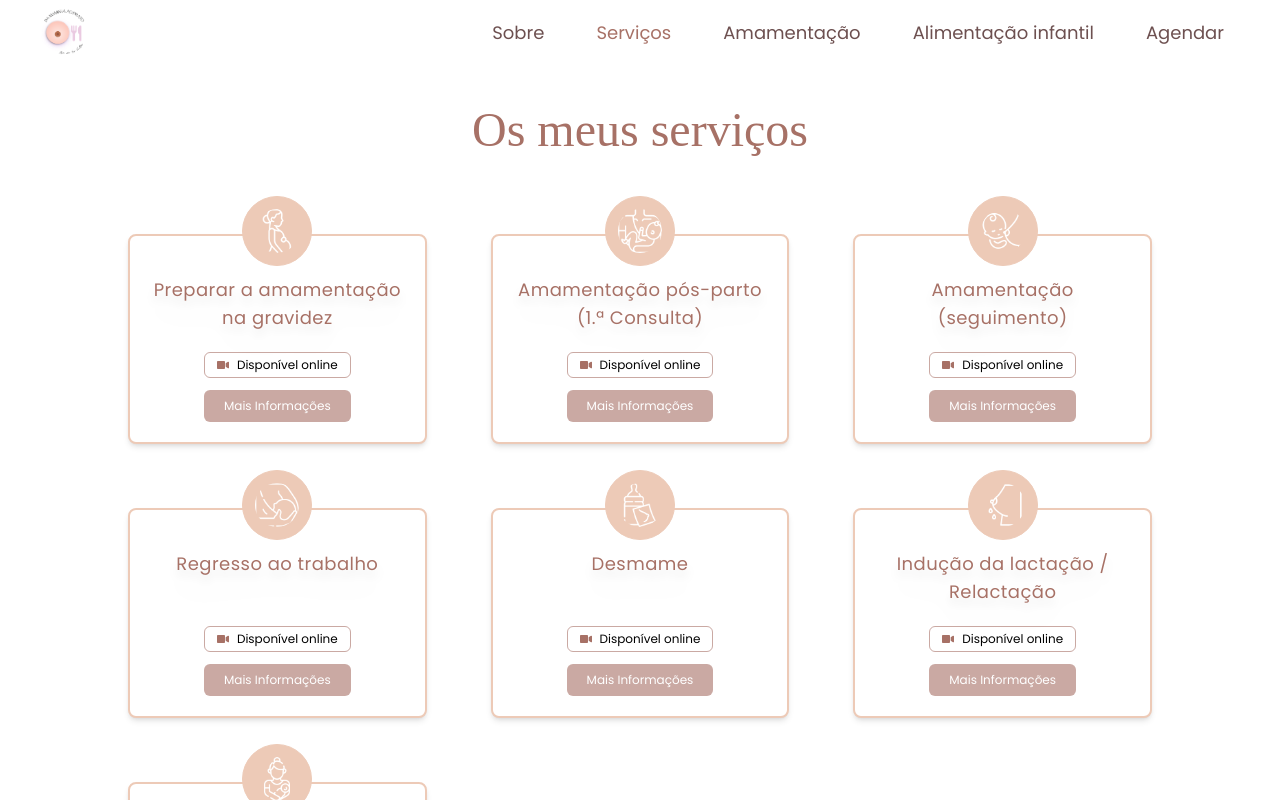
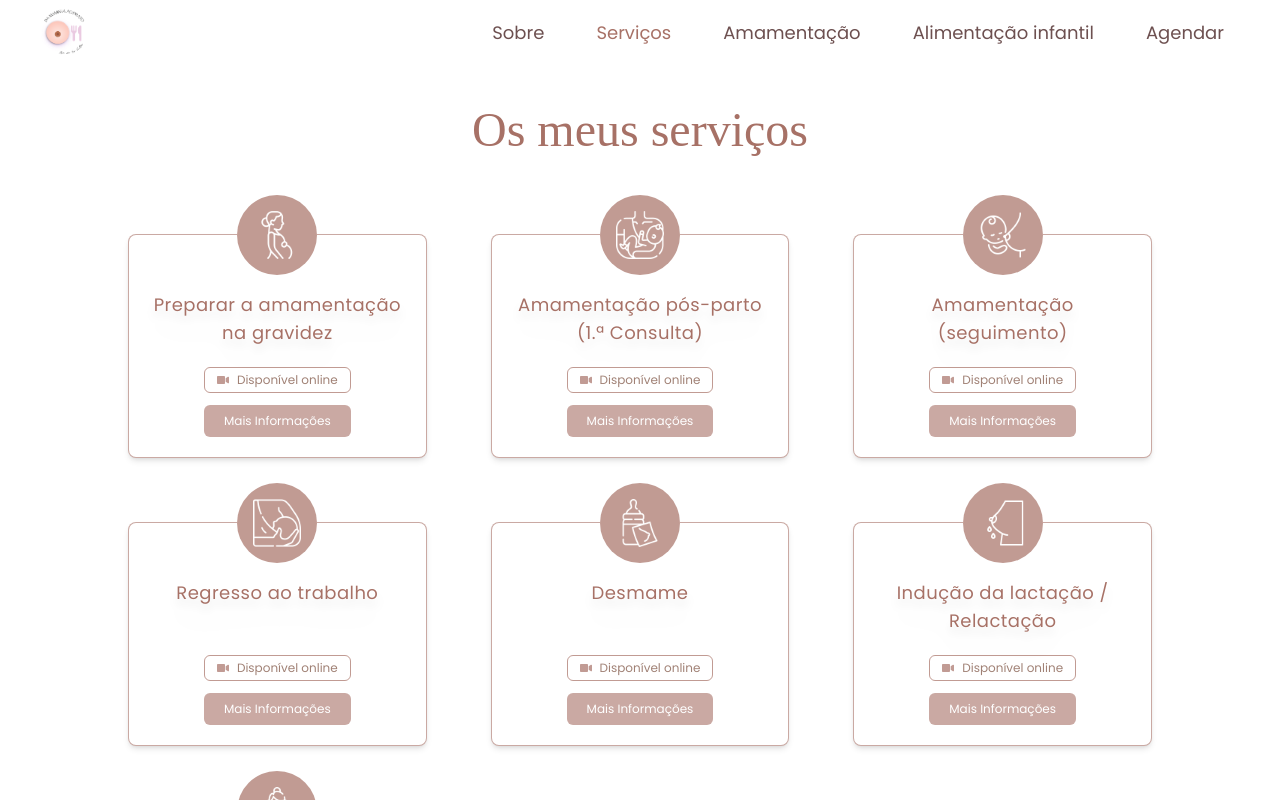
Before and after one commit to flyingkitties/da-maminha-ao-prato-app, a Next.js app: page /servicos in a window 1280 px wide. Shown: the top 800 px of the page. Built offline with nearby package versions, Linux system fonts and the light colour scheme; a web font is replaced by a local one.

Commit message:
service tiles compleate

```diff
--- a/src/app/servicos/components/Services.tsx
+++ b/src/app/servicos/components/Services.tsx
@@ -12,7 +12,7 @@ function ServicesGallery() {
           <h1 className="text-center titleFont text-terciary text-2xl md:text-3xl lg:text-4xl xl:text-5xl">
             Os meus serviços
           </h1>
-          <div className="grid md:grid-cols-2 lg:grid-cols-3 gap-16 my-20">
+          <div className="grid md:grid-cols-2 lg:grid-cols-3 gap-16 mt-20">
             {services.map((service: Services) => (
               <Tile
                 id={service.id}
@@ -25,6 +25,12 @@ function ServicesGallery() {
             ))}
           </div>
         </div>
+        <div className="py-10">
+          <h1 className="text-center titleFont text-terciary text-2xl md:text-3xl lg:text-4xl xl:text-5xl">
+            Pacotes
+          </h1>
+          <div></div>
+        </div>
       </div>
     </div>
   );
--- a/src/app/servicos/components/services.Tile.tsx
+++ b/src/app/servicos/components/services.Tile.tsx
@@ -7,19 +7,23 @@ import Link from 'next/link';
 
 function Tile({ id, image, title, priceOnline, priceHome }: Services) {
   return (
-    <div className="relative shadow-md rounded-lg lg:min-w-72 border-2 border-secondary bg-white ">
+    <div className="relative shadow-md rounded-lg lg:min-w-72 border border-terciary/60 bg-white ">
       {/* Icon */}
       <div className="absolute -top-[40px] left-0 right-0 flexCenter ">
-        <Image
-          src={image}
-          alt={title}
-          height={70}
-          width={70}
-          className="border border-secondary rounded-full p-3 bg-secondary"
-        />
+        <div className="bg-white">
+          <div className="bg-terciary/70 rounded-full">
+            <Image
+              src={image}
+              alt={title}
+              height={80}
+              width={80}
+              className="p-4"
+            />
+          </div>
+        </div>
       </div>
       {/* Content */}
-      <div className="pt-10 pb-5 px-5 grid grid-cols-1 space-y-5 h-full">
+      <div className="pt-14 pb-5 px-5 grid grid-cols-1 space-y-5 h-full">
         {/* Title */}
         <div className="text-center text-lg tracking-wide text-terciary">
           <h3 className="drop-shadow-xl">{title}</h3>
@@ -27,9 +31,9 @@ function Tile({ id, image, title, priceOnline, priceHome }: Services) {
         <div className="space-y-3 flex flex-col justify-end items-center">
           {/* online */}
           <div className="flexCenter">
-            <div className="flexCenter space-x-2 text-xs border border-terciary/60 p-1 px-3 rounded-md ">
-              <FaVideo className="text-terciary" />
-              <p>Disponível online</p>
+            <div className="flexCenter space-x-2 text-xs border border-terciary/70 py-1 px-3 rounded-md ">
+              <FaVideo className="text-terciary/70" />
+              <p className="text-lightBrown">Disponível online</p>
             </div>
           </div>
           {/* Button */}
```
